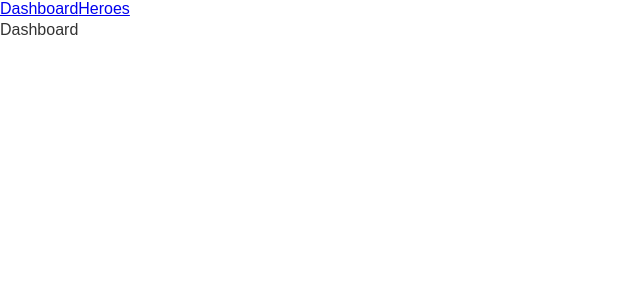
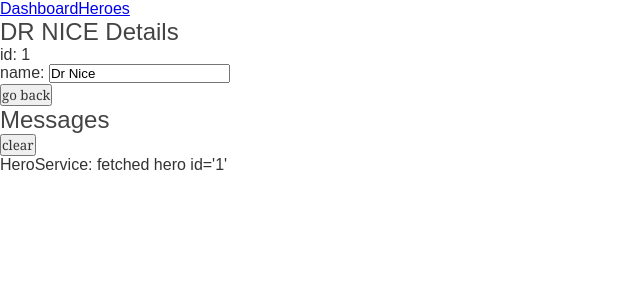
Before and after one commit to m374011987/my-angular, an Angular app: page /detail/1 in a window 1280 px wide. Shown: the top 300 px of the page, without its empty margins (0-640 px from the left). Built offline with nearby package versions, Linux system fonts and the light colour scheme.

Commit message:
在herodetail组件获取hero信息

```diff
--- a/src/app/app.component.html
+++ b/src/app/app.component.html
@@ -3,4 +3,4 @@
     <a routerLink="/heroes">Heroes</a>
 </nav>
 <router-outlet></router-outlet>
-<app-messages></app-messages>Dashboard
+<app-messages></app-messages>
--- a/src/app/hero-detail/hero-detail.component.html
+++ b/src/app/hero-detail/hero-detail.component.html
@@ -7,3 +7,4 @@
         </label>
     </div>
 </div>
+<button (click)="goBack()">go back</button>
--- a/src/app/hero-detail/hero-detail.component.ts
+++ b/src/app/hero-detail/hero-detail.component.ts
@@ -1,5 +1,8 @@
+import { HeroService } from './../hero.service';
 import { Component, OnInit, Input } from '@angular/core';
 import { Hero } from './../hero';
+import { ActivatedRoute } from '@angular/router';
+import { Location } from '@angular/common';
 
 @Component({
   selector: 'app-hero-detail',
@@ -7,10 +10,23 @@ import { Hero } from './../hero';
   styleUrls: ['./hero-detail.component.css']
 })
 export class HeroDetailComponent implements OnInit {
-  @Input() hero: Hero;
-  constructor() { }
+  hero: Hero;
+
+  constructor(
+    private HeroService: HeroService,
+    private route: ActivatedRoute,
+    private location: Location
+  ) { }
 
   ngOnInit(): void {
+    this.getHero();
+  }
+  getHero() {
+    const id = +this.route.snapshot.paramMap.get('id');
+    this.HeroService.getHero(id).subscribe(one => this.hero = one);
+  }
+  goBack(){
+    this.location.back();
   }
 
 }
--- a/src/app/hero.service.ts
+++ b/src/app/hero.service.ts
@@ -16,4 +16,8 @@ export class HeroService {
     this.messageService.add('HeroService: fetched heroes');
     return of(HEROES);
   }
+  getHero(id): Observable<Hero> {
+    this.messageService.add(`HeroService: fetched hero id='${id}'`);
+    return of(HEROES.find(one => one.id === id));
+  }
 }
```
